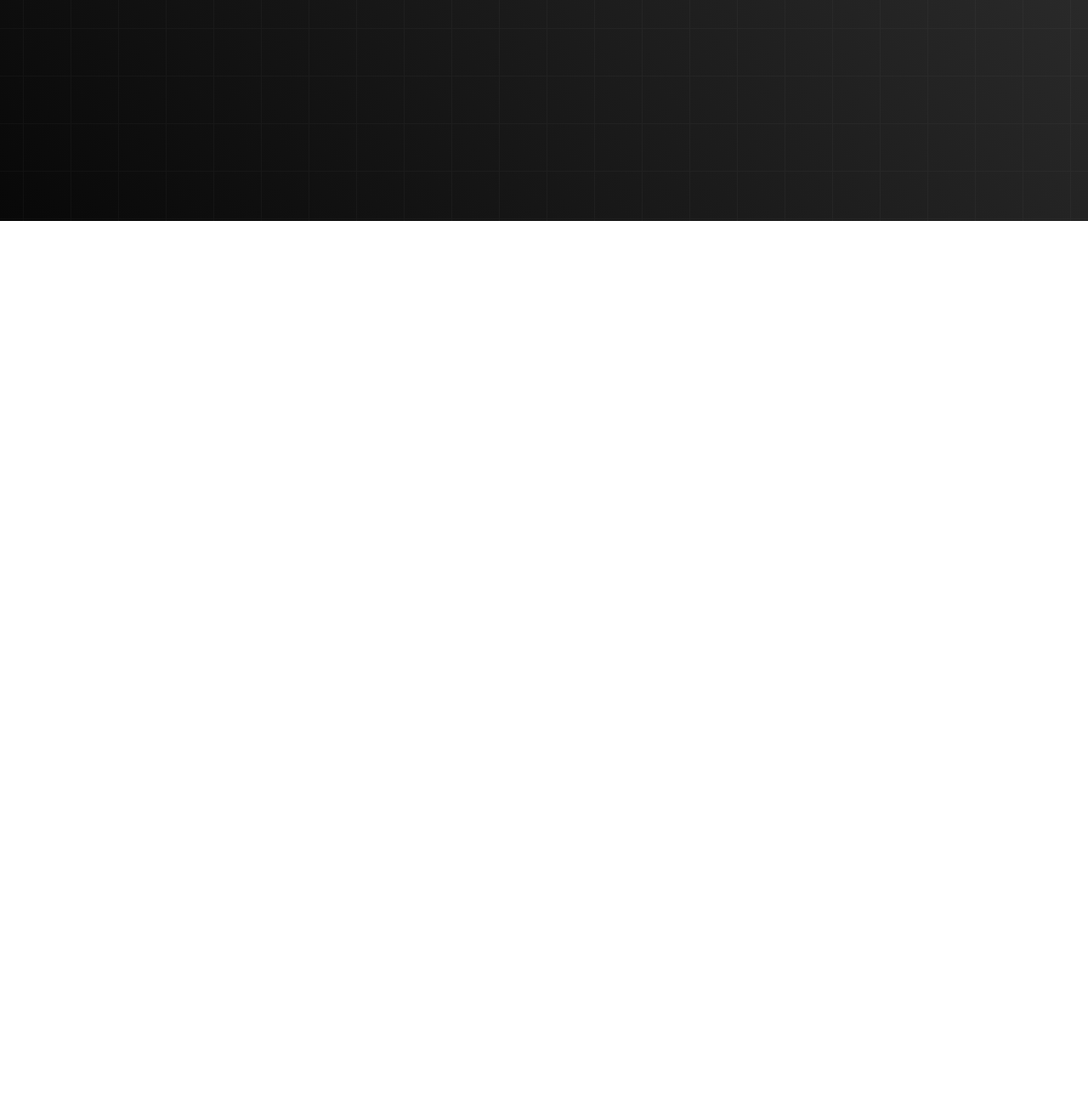
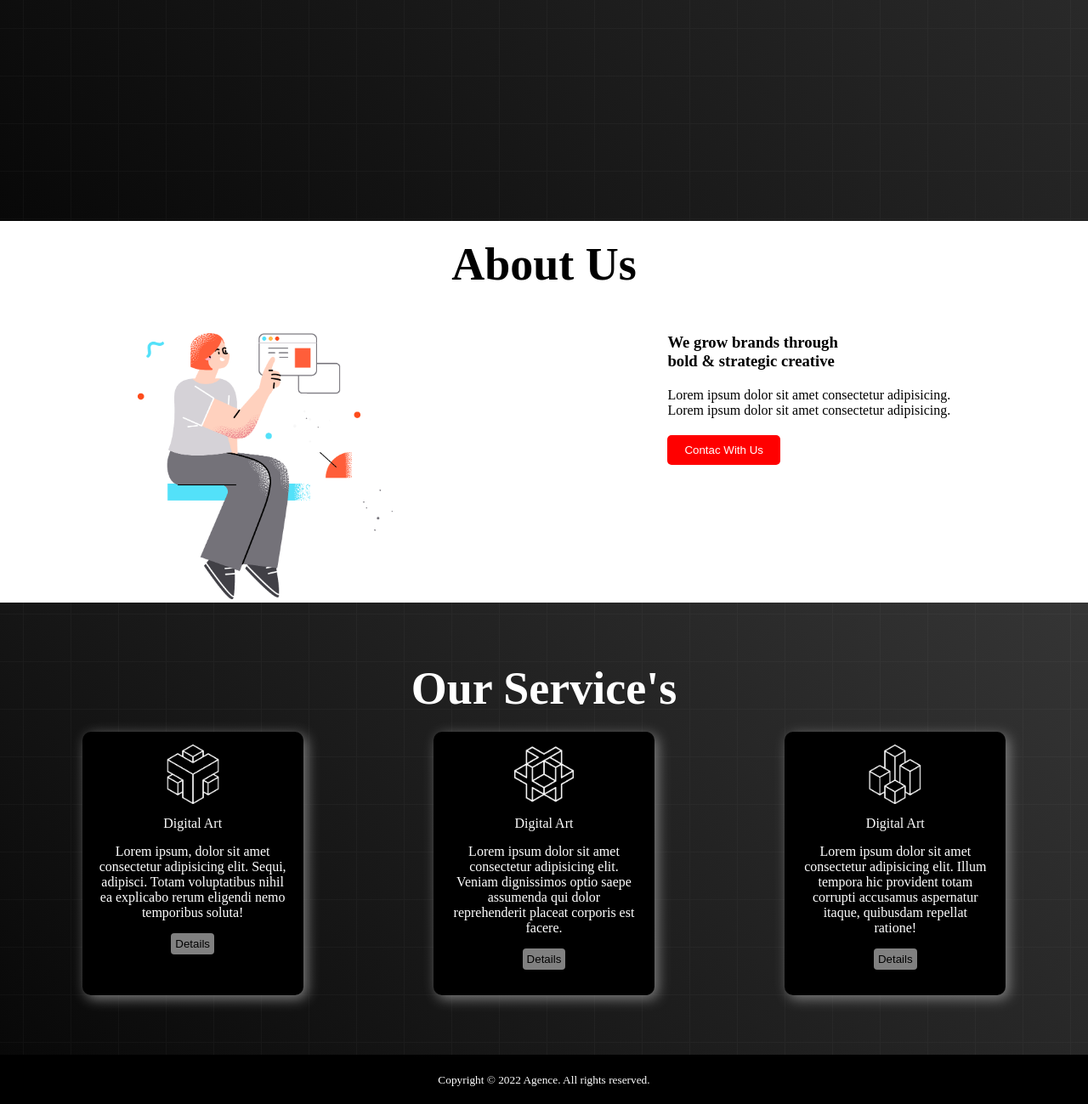
Before and after one commit to mohiuddin143/digital_products, a plain HTML site: page index.html in a window 1280 px wide. Shown: the part 608-1907 px from the top of the page at 85% size. Before the commit the page ends 868 px from the top, so only its background shows below. Drawn offline with Linux system fonts and the light colour scheme.

Commit message:
about section is done

```diff
--- a/index.html
+++ b/index.html
@@ -22,6 +22,7 @@
         </nav>
     </header>
     <main>
+        <!-- this is banner section  -->
         <section>
             <div class="banner-container">
                 <div class="banner-text">
@@ -32,7 +33,48 @@
                 <div class="banner-img"><img class="banner-photo" src="./media/images/banner.png" alt=""></div>
             </div>
         </section>
+        <!-- this is about us section  -->
+        <section class="about-container">
+            <h1 class="about-title">About Us</h1>
+            <div class="about-div-container">
+                <div class="about-text-container">
+                    <h3 class="about-sub-heading">We grow brands through <br> bold & strategic creative</h3>
+                    <p class="about-info">Lorem ipsum dolor sit amet consectetur adipisicing. <br> Lorem ipsum dolor sit amet consectetur adipisicing.</p>
+                    <button class="btn-primary">Contac With Us</button>
+                </div>
+                <div><img  class="about-img" src="./media/images/section.png" alt=""></div>
+            </div>
+        </section>
+        <!-- service section start from here -->
+        <section class="service-section">
+            <h1 class="service-title">Our Service's</h1>
+            <div class="service-box-container">
+                <div class="box">
+                    <div><img class="box-logo" src="./media/icon/0.png" alt=""></div>
+                    <div class="box-title">Digital Art</div>
+                    <div class="box-info">Lorem ipsum, dolor sit amet consectetur adipisicing elit. Sequi, adipisci. Totam voluptatibus nihil ea explicabo rerum eligendi nemo temporibus soluta!</div>
+                    <button class="box-btn">Details</button>
+                </div>
+                <div class="box">
+                    <div><img class="box-logo" src="./media/icon/1.png" alt=""></div>
+                    <div class="box-title">Digital Art</div>
+                    <div class="box-info">Lorem ipsum dolor sit amet consectetur adipisicing elit. Veniam dignissimos optio saepe assumenda qui dolor reprehenderit placeat corporis est facere.</div>
+                    <button class="box-btn">Details</button>
+                </div>
+
+                <div class="box">
+                    <div><img class="box-logo" src="./media/icon/2.png" alt=""></div>
+                    <div class="box-title">Digital Art</div>
+                    <div class="box-info">Lorem ipsum dolor sit amet consectetur adipisicing elit. Illum tempora hic provident totam corrupti accusamus aspernatur itaque, quibusdam repellat ratione!</div>
+                    <button class="box-btn">Details</button>
+                </div>
+            </div>
+        </section>
     </main>
-    <footer></footer>
+    <footer>
+        <div class="footer-div">
+            <p class="footer-info"><small>Copyright © 2022 Agence. All rights reserved.</small></p>
+        </div>
+    </footer>
 </body>
 </html>
--- a/style.css
+++ b/style.css
@@ -57,3 +57,79 @@
     border: none;
     border-radius: 5px;
 }
+/* this is a about us section  */
+.about-div-container{
+    display: flex;
+    justify-content: space-around;
+    flex-direction: row-reverse;
+}
+.about-text-container{
+    /* display: flex; */
+    justify-content: center;
+    align-items: center;
+}
+.about-info{
+    padding: 20px 0px;
+}
+.about-title{
+    font-size: 54px;
+    font-family: 'Times New Roman', Times, serif;
+    font-weight: bold;
+    text-align: center;
+    padding: 20px 0px 50px;
+}
+.about-img{
+    width: 300px;
+}
+/* this is a service section  */
+.service-section{
+    background-image: url("./media/images/background.png"), linear-gradient(45deg, rgb(8, 8, 8), rgb(53, 53, 53));
+    padding: 50px 0px;
+}
+.service-title{
+    color: white;
+    font-size: 54px;
+    font-family: 'Times New Roman', Times, serif;
+    font-weight: bold;
+    text-align: center;
+    padding-top: 20px;
+}
+.box{
+    width: 230px;
+    height: 280px;
+    box-shadow: 4px 4px 15px gray;
+    color: white;
+    background-color: black;
+    text-align: center;
+    padding: 15px;
+    color: white;
+    border-radius: 10px;
+}
+.box-logo{
+    width: 70px;
+}
+.box-btn{
+    background-color: gray;
+    margin-top: 10px ;
+    padding: 5px;
+    border: none;
+    border-radius: 4px;
+}
+.box-title{
+    padding: 10px;
+}
+.box-info{
+    padding: 5px;
+}
+.service-box-container{
+    display: flex;
+    justify-content: space-around;
+    padding: 20px;
+}
+.footer-div {
+    display: flex;
+    justify-content: center;
+    background-color: black;
+    color: white;
+    padding: 20px;
+}
```
